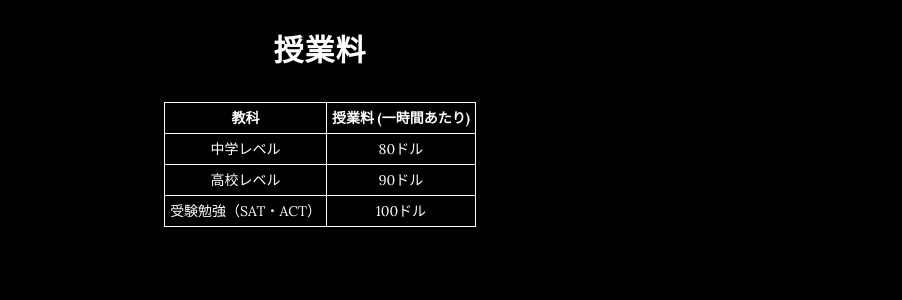
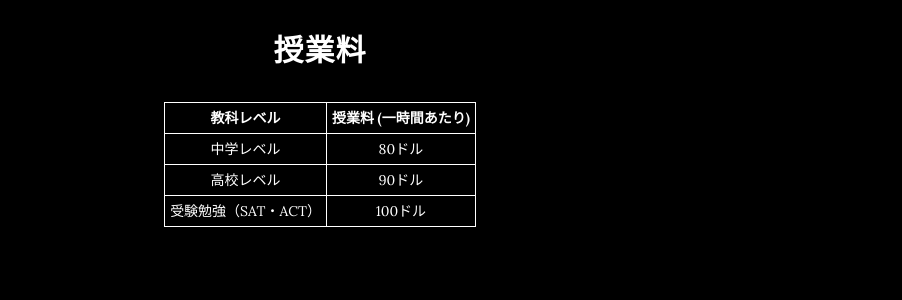
Before and after one commit to taro-shima-jpn/taro-shima-jpn.github.io, a Jekyll site: the page built from index.html, in a window 1280 px wide and 900 px high, scrolled down 1509 px. Shown: the part 151-451 px from the top of the window, without its empty margins (320-1222 px from the left). Built offline with Jekyll 4.4.1, drawn with Linux system fonts in a browser that asks for light colours.

Commit message:
Update rates.html

```diff
--- a/_includes/rates.html
+++ b/_includes/rates.html
@@ -19,8 +19,8 @@
           <h2>授業料</h2>
           <table class="center">
             <tr>
-              <th style="text-align:center">教科</th>
-              <th>授業料 (一時間あたり)</th>
+              <th style="text-align:center">教科レベル</th>
+              <th style="text-align:center">授業料 (一時間あたり)</th>
             </tr>
             <tr>
               <td>中学レベル</td>
```
